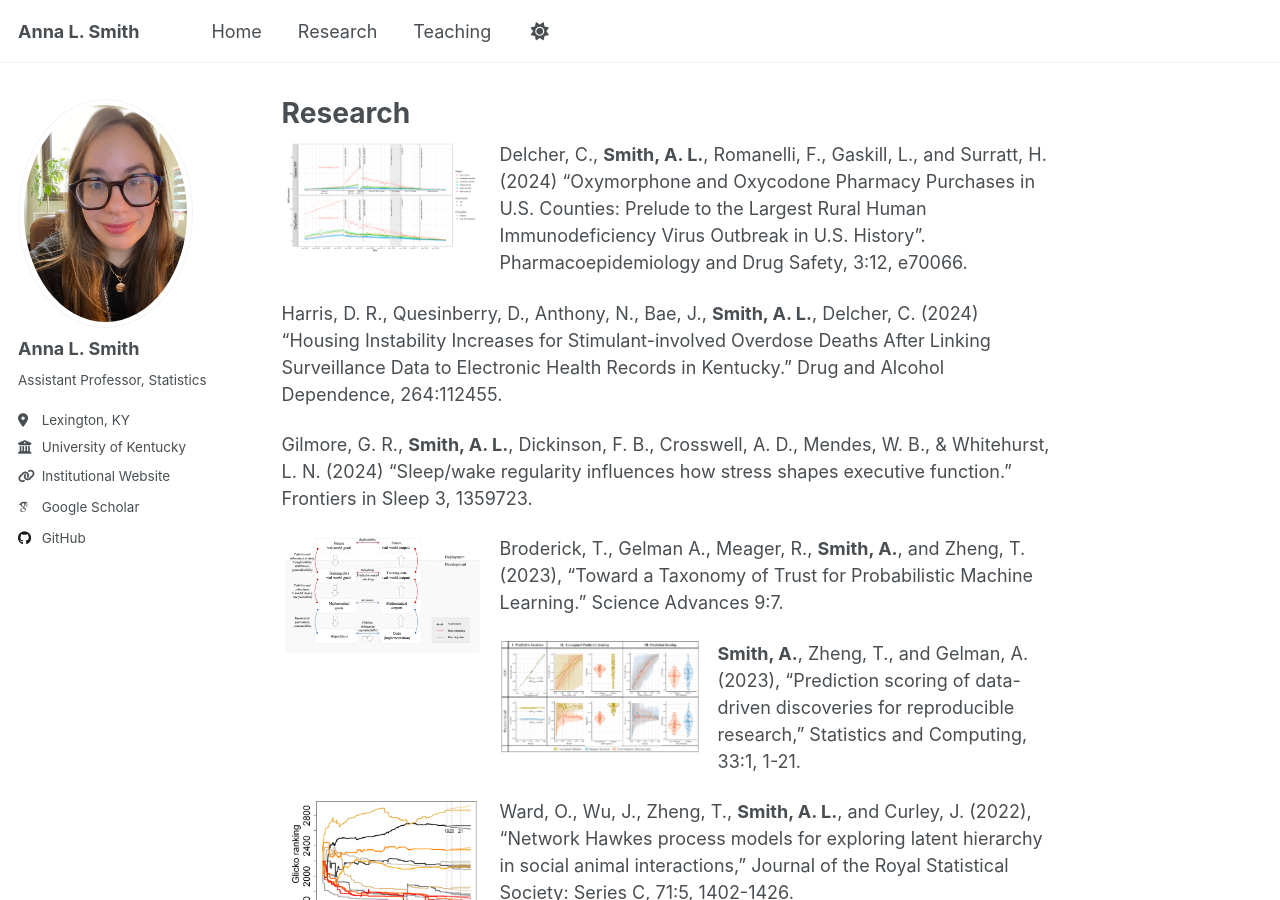
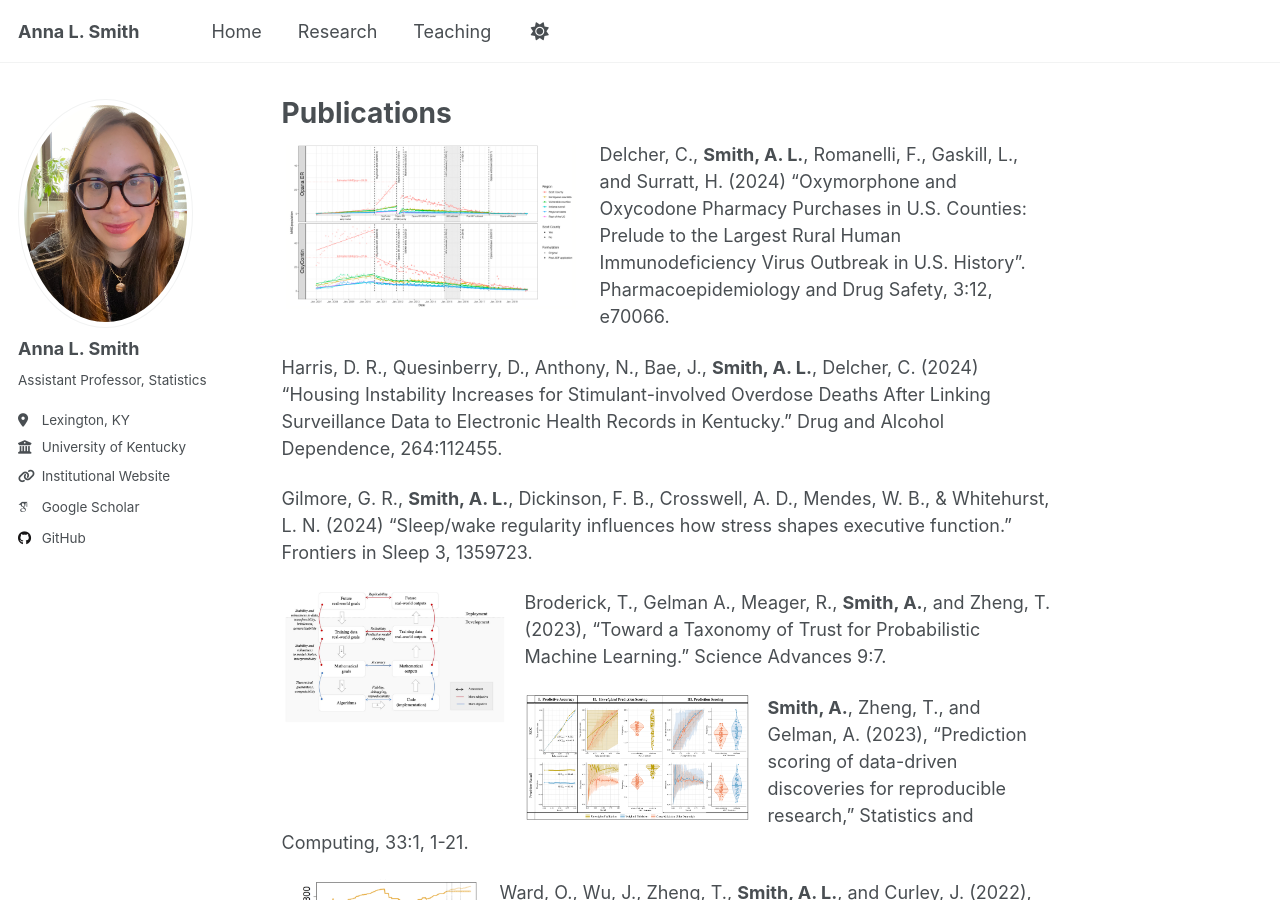
Before and after one commit to annalantzsmith/annalantzsmith.github.io, a Jekyll site: the page built from _pages/research.md, in a window 1280 px wide and 900 px high. Built offline with Jekyll 4.4.1, drawn with Linux system fonts in a browser that asks for light colours; some web fonts are replaced; a script that is not in the unit is left out.

Commit message:
Update research.md
updating image sizes

```diff
--- a/_pages/research.md
+++ b/_pages/research.md
@@ -1,29 +1,34 @@
 ---
 permalink: /research/
-title: "Research"
+title: "Publications"
 author_profile: true
 redirect_from:
   - "/nmp/"
   - "/nmp.html"
 ---
 
-![Opioid Shipments](/images/ARCOS.png){: .align-left width="200px" } Delcher, C., **Smith, A. L.**, Romanelli, F., Gaskill, L., and Surratt, H. (2024) “Oxymorphone and Oxycodone Pharmacy Purchases in U.S. Counties: Prelude to the Largest Rural Human Immunodeficiency Virus Outbreak in U.S. History”. Pharmacoepidemiology and Drug Safety, 3:12, e70066.
+![Opioid Shipments](/images/ARCOS.png){: .align-left width="300px" } Delcher, C., **Smith, A. L.**, Romanelli, F., Gaskill, L., and Surratt, H. (2024) “Oxymorphone and Oxycodone Pharmacy Purchases in U.S. Counties: Prelude to the Largest Rural Human Immunodeficiency Virus Outbreak in U.S. History”. Pharmacoepidemiology and Drug Safety, 3:12, e70066.
 
 Harris, D. R., Quesinberry, D., Anthony, N., Bae, J., **Smith, A. L.**, Delcher, C. (2024) “Housing Instability Increases for Stimulant-involved Overdose Deaths After Linking Surveillance Data to Electronic Health Records in Kentucky.” Drug and Alcohol Dependence, 264:112455.
 
 Gilmore, G. R., **Smith, A. L.**, Dickinson, F. B., Crosswell, A. D., Mendes, W. B., & Whitehurst, L. N. (2024) “Sleep/wake regularity influences how stress shapes executive function.” Frontiers in Sleep 3, 1359723.
 
-![Taxonomoy of Trust](/images/Taxonomy.png){: .align-left width="200px" }Broderick, T., Gelman A., Meager, R., **Smith, A.**, and Zheng, T. (2023), “Toward a Taxonomy of Trust for Probabilistic Machine Learning.”  Science Advances 9:7.
+![Taxonomoy of Trust](/images/Taxonomy.png){: .align-left width="225px" }Broderick, T., Gelman A., Meager, R., **Smith, A.**, and Zheng, T. (2023), “Toward a Taxonomy of Trust for Probabilistic Machine Learning.”  Science Advances 9:7.
 
-![Prediction scoring](/images/PredScoring.png){: .align-left width="200px" }**Smith, A.**, Zheng, T., and Gelman, A. (2023), “Prediction scoring of data-driven discoveries for reproducible research,” Statistics and Computing, 33:1, 1-21.
+
+
+
+![Prediction scoring](/images/PredScoring.png){: .align-left width="225px" }**Smith, A.**, Zheng, T., and Gelman, A. (2023), “Prediction scoring of data-driven discoveries for reproducible research,” Statistics and Computing, 33:1, 1-21.
 
 ![Latent social rankings](/images/OwenMMHP.png){: .align-left width="200px" }Ward, O., Wu, J., Zheng, T., **Smith, A. L.**, and Curley, J. (2022), “Network Hawkes process models for exploring latent hierarchy in social animal interactions,” Journal of the Royal Statistical Society: Series C, 71:5, 1402-1426.
 
-![Point process diagnostics](/images/Jing.png){: .align-left width="200px" }Wu, J., **Smith, A. L.**, and Zheng, T. (2021), “Diagnostics and Visualization of Point Process Models for Event Times on a Social Network,” Applied Modeling Techniques and Data Analysis 1, edited by Dimotilakis, Y., Karagrigoriou, A., Parpoula, Ch. and Skiadas, Ch.  iSTE, Wiley, 7, 129-145.
+![Point process diagnostics](/images/Jing.png){: .align-left width="225px" }Wu, J., **Smith, A. L.**, and Zheng, T. (2021), “Diagnostics and Visualization of Point Process Models for Event Times on a Social Network,” Applied Modeling Techniques and Data Analysis 1, edited by Dimotilakis, Y., Karagrigoriou, A., Parpoula, Ch. and Skiadas, Ch.  iSTE, Wiley, 7, 129-145.
 
-![Hyperbolic latent space network](/images/Hyperbola3.png){: .align-left width="200px" }**Smith, A. L.**, Asta, D. M., and Calder, C. A. (2019), “The Geometry of Continuous Latent Space Models for Network Data,” Statistical Science, 34:3, 428-453.
+![Hyperbolic latent space network](/images/Hyperbola3.png){: .align-left width="100px" }**Smith, A. L.**, Asta, D. M., and Calder, C. A. (2019), “The Geometry of Continuous Latent Space Models for Network Data,” Statistical Science, 34:3, 428-453.
 
-![Co-location networks](/images/Browning.png){: .align-left width="200px" }Browning, C. R., Calder, C. A., Boettner, B., and **Smith, A.** (2017), “Ecological networks and urban crime:  The structure of shared routine activity locations and neighborhood-level informal control capacity,” Criminology, 55, 754-778.
+
+
+![Co-location networks](/images/Browning.png){: .align-left width="225px" }Browning, C. R., Calder, C. A., Boettner, B., and **Smith, A.** (2017), “Ecological networks and urban crime:  The structure of shared routine activity locations and neighborhood-level informal control capacity,” Criminology, 55, 754-778.
 
 Browning, C. R., Calder, C. A., Krivo, L. J., **Smith, A. L.**, and Boettner, B. (2017), “Socioeconomic segregation of activity spaces in urban neighborhoods:  Does shared residence mean shared routines?” RSF:  The Russel Sage Foundation Journal of the Social Sciences, 3:2, 210-231.
 
```
